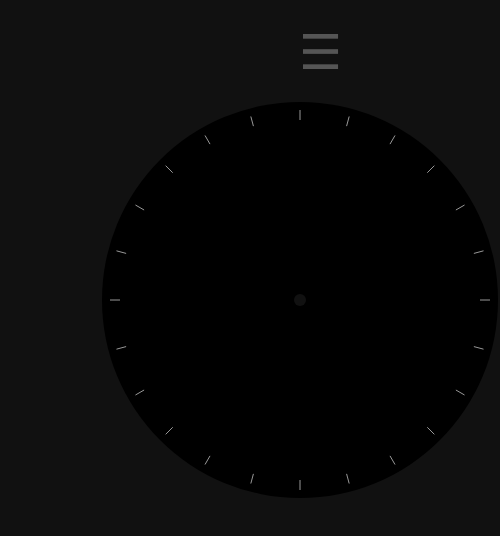
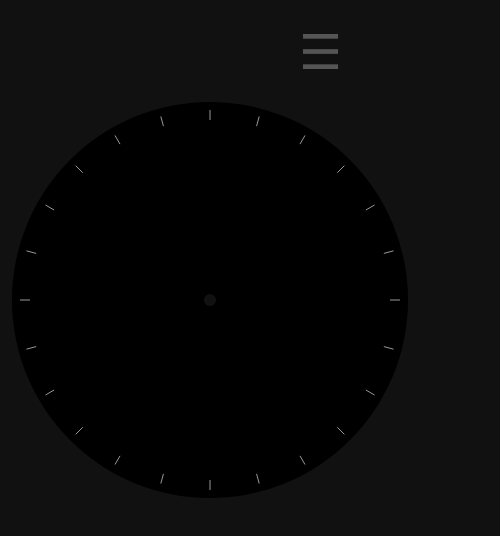
Before and after one commit to ThomasGreiner/astroday, a website: page index.htm in a window 390 px wide. Shown: the whole page, 500 px wide, since content can reach past the window. Drawn offline with Linux system fonts and the light colour scheme.

Commit message:
Started optimizing for mobile

```diff
--- a/css/index.css
+++ b/css/index.css
@@ -27,7 +27,7 @@ body[data-phase="twilight-nautical"] {
 }
 
 main {
-  padding: 100px;
+  padding: 100px 10px;
   text-align: center;
 }
 
--- a/index.htm
+++ b/index.htm
@@ -1,7 +1,8 @@
 <!DOCTYPE html>
 <html>
 <head>
-  <title></title>
+  <title>Astroday</title>
+  <meta name="viewport" content="width=device-width, initial-scale=1.0, minimum-scale=1.0">
   <link rel="stylesheet" href="css/index.css">
   <script type="module" src="js/sidebar.js" defer></script>
   <script type="module" src="js/index.js" defer></script>
```
